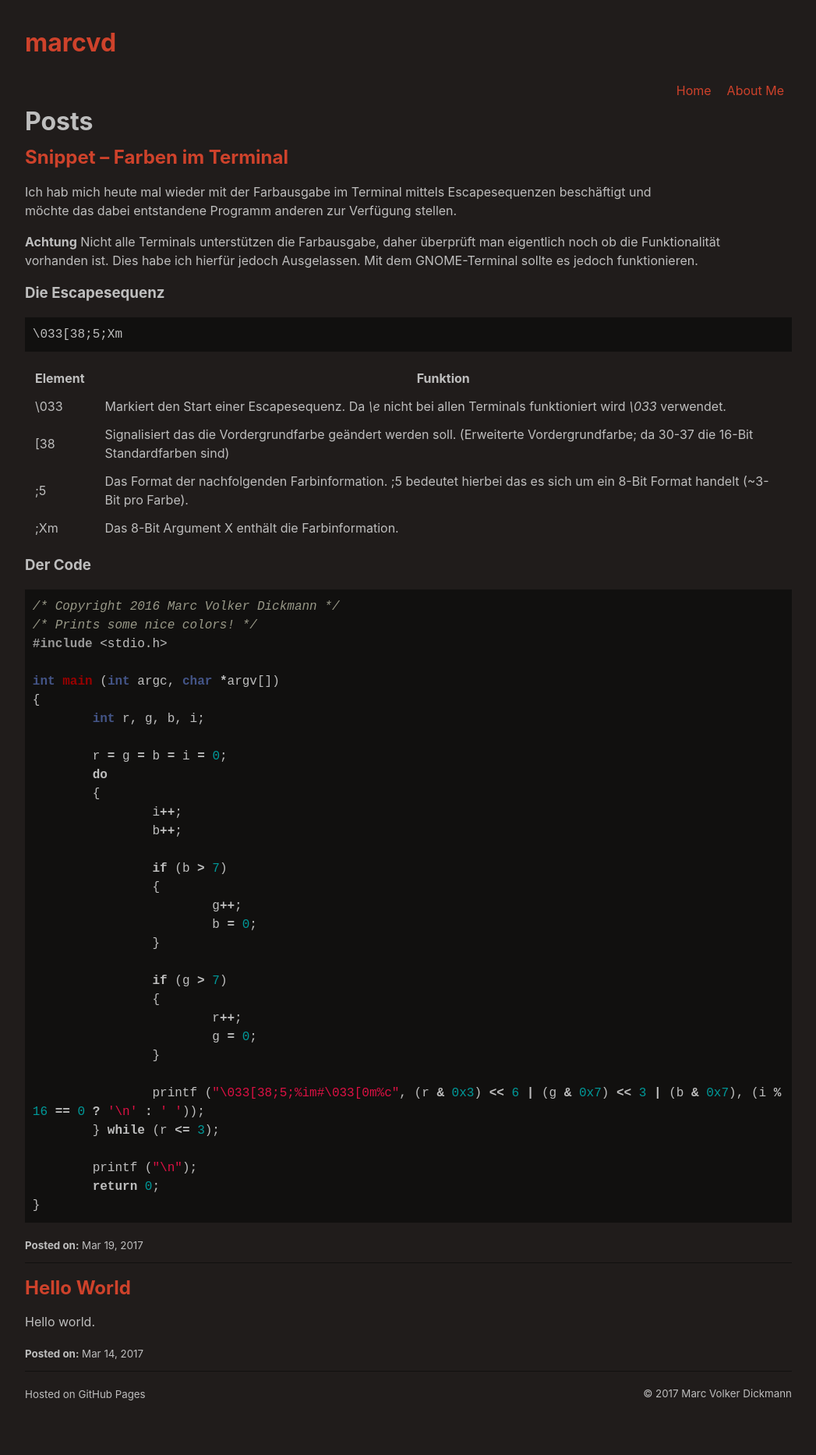
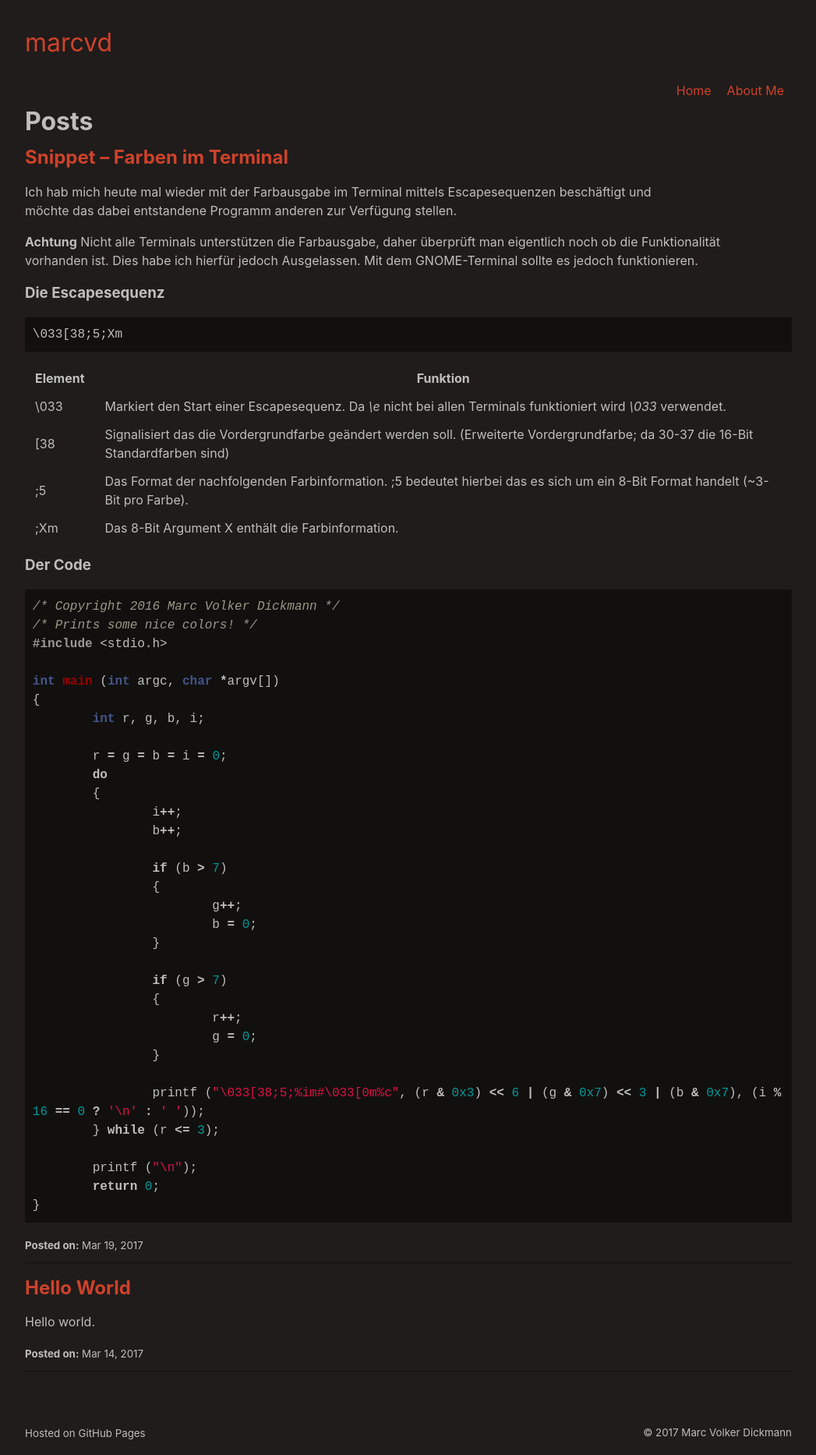
Before and after one commit to marc-q/marc-q.github.io, a Jekyll site: the page built from index.md, in a window 1280 px wide. Shown: the whole page at 78% size, without its empty margins (116-1163 px from the left). Built offline with Jekyll 4.4.1, drawn with Linux system fonts in a browser that asks for light colours; the repository's description, which GitHub fills in, is left out; before the commit the page ends 1809 px from its top, so only the background shows below that.

Commit message:
Narrow the font weight of the site title.

```diff
--- a/_layouts/default.html
+++ b/_layouts/default.html
@@ -10,6 +10,7 @@
       body {width: 80%; min-height: 95vh; margin-left: 10%; position: relative;}
       div.content {padding-bottom: 50px;}
       header.main {width: 100%;}
+      header.main h1 {font-weight: normal};
       footer.main {width: 100%; height: 50px; position: absolute; bottom: 0;}
       a {color: #CE422B; text-decoration: none;}
       article.post {padding-bottom: 1%; border-bottom: 1px solid #11100f;}
```
